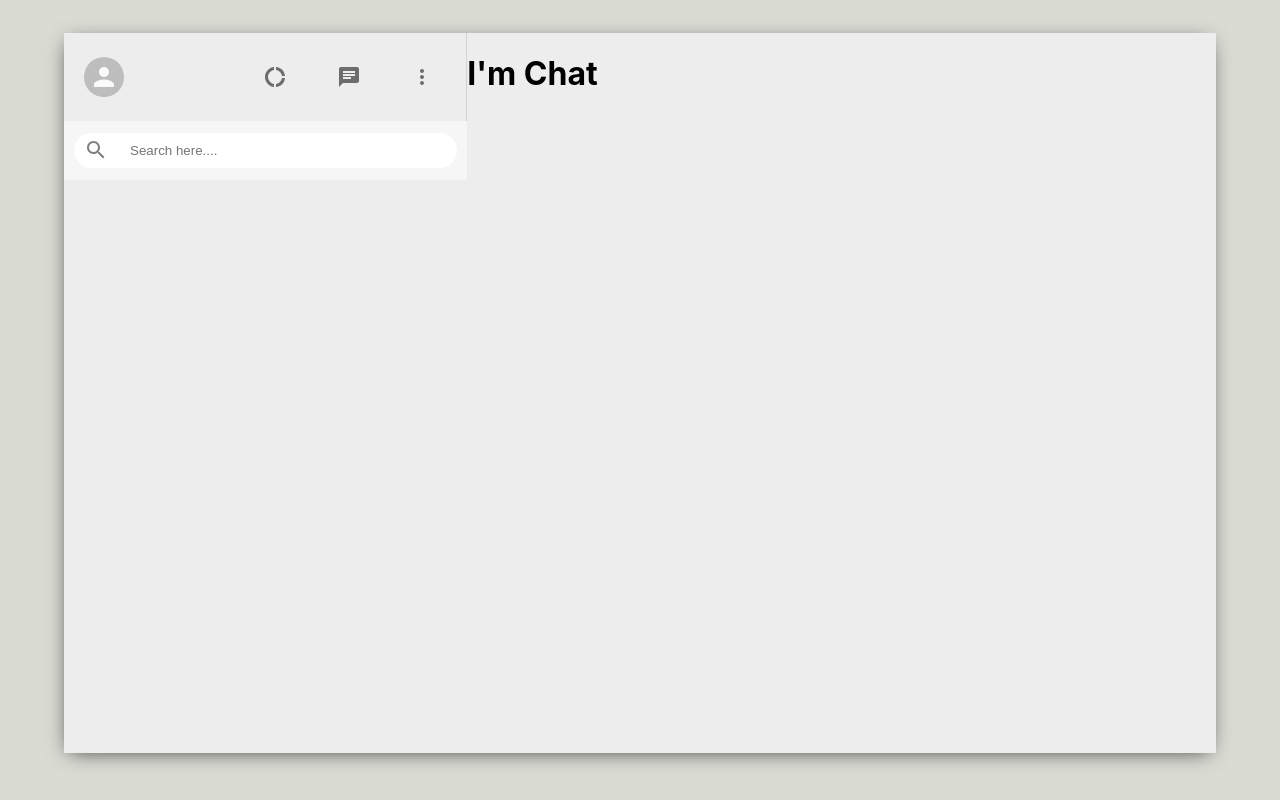
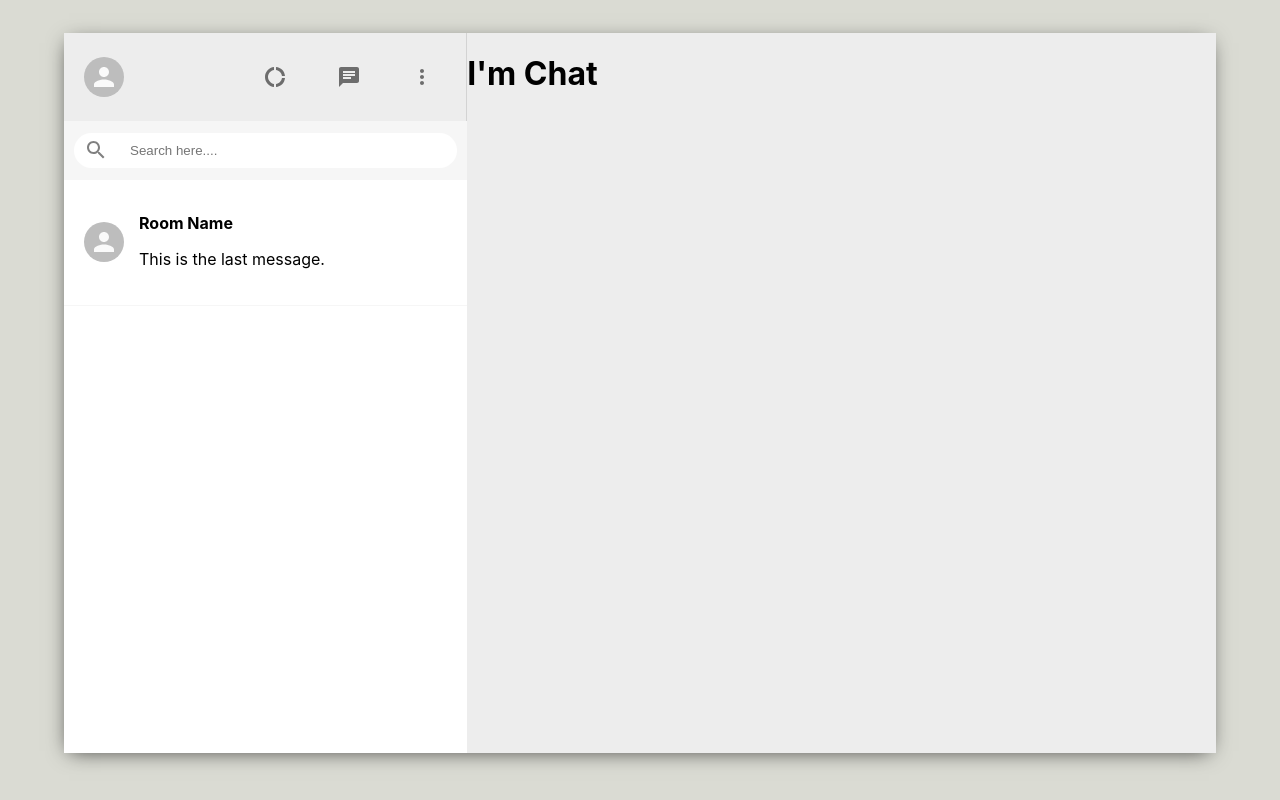
Before and after one commit to tehmansardar/whatsapp-clone, a React (Create React App) app in the folder front/: page / in a window 1280 px wide. Built offline with nearby package versions, Linux system fonts and the light colour scheme.

Commit message:
Sidebar Rooms Design

```diff
--- a/front/src/Sidebar.css
+++ b/front/src/Sidebar.css
@@ -46,3 +46,8 @@
 	outline-width: 0;
 	margin-left: 10px;
 }
+.sidebar__chats {
+	background: #ffffff;
+	flex: 1;
+	overflow: scroll;
+}
--- a/front/src/Sidebar.js
+++ b/front/src/Sidebar.js
@@ -1,4 +1,6 @@
 import React from 'react'
+
+import SidebarChat from './SidebarChat'
 
 import { Avatar, IconButton } from '@material-ui/core';
 import DonutLargeIcon from '@material-ui/icons/DonutLarge';
@@ -32,6 +34,10 @@
                     <input type="text" placeholder="Search here...." />
                 </div>
             </div>
+
+            <div className="sidebar__chats">
+                <SidebarChat />
+            </div>
         </div>
     )
 }
--- /dev/null
+++ b/front/src/SidebarChat.css
@@ -0,0 +1,17 @@
+.sidebarChat {
+	display: flex;
+	align-items: center;
+	padding: 20px;
+	cursor: pointer;
+	border-bottom: 1px solid #f6f6f6;
+}
+.sidebarChat:hover {
+	background: #ebebeb;
+}
+.sidebarChat__info > h2 {
+	font-size: 16px;
+	margin-bottom: 8px;
+}
+.sidebarChat__info {
+	margin-left: 15px;
+}
--- /dev/null
+++ b/front/src/SidebarChat.js
@@ -0,0 +1,18 @@
+import React from 'react'
+import { Avatar } from '@material-ui/core';
+
+import './SidebarChat.css'
+
+const SidebarChat = () => {
+    return (
+        <div className="sidebarChat">
+            <Avatar/>
+            <div className="sidebarChat__info">
+                <h2>Room Name</h2>
+                <p>This is the last message.</p>
+            </div>
+        </div>
+    )
+}
+
+export default SidebarChat
```
Also changed, not shown: 1 other file (tests, documents, lock files or other folders).
